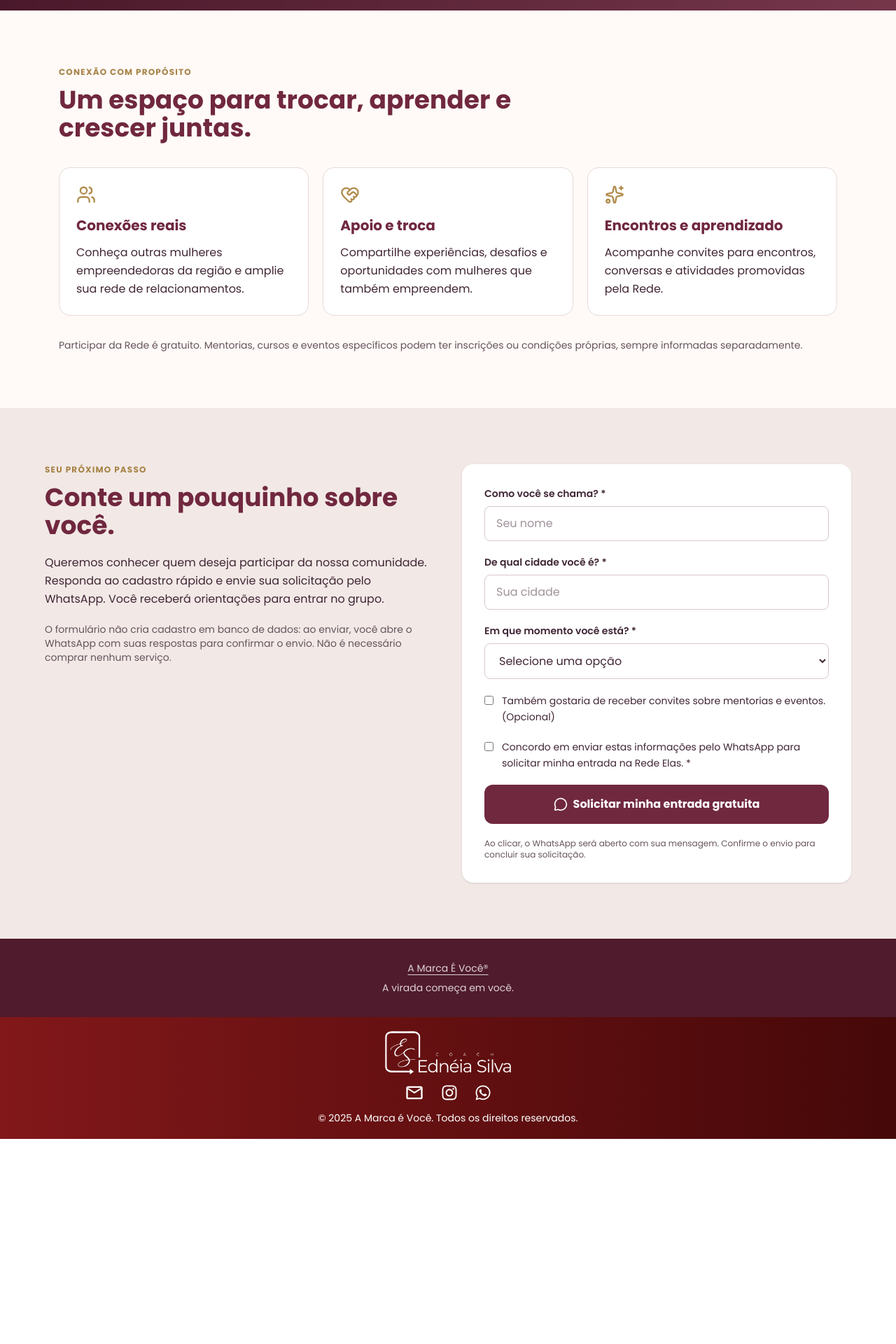
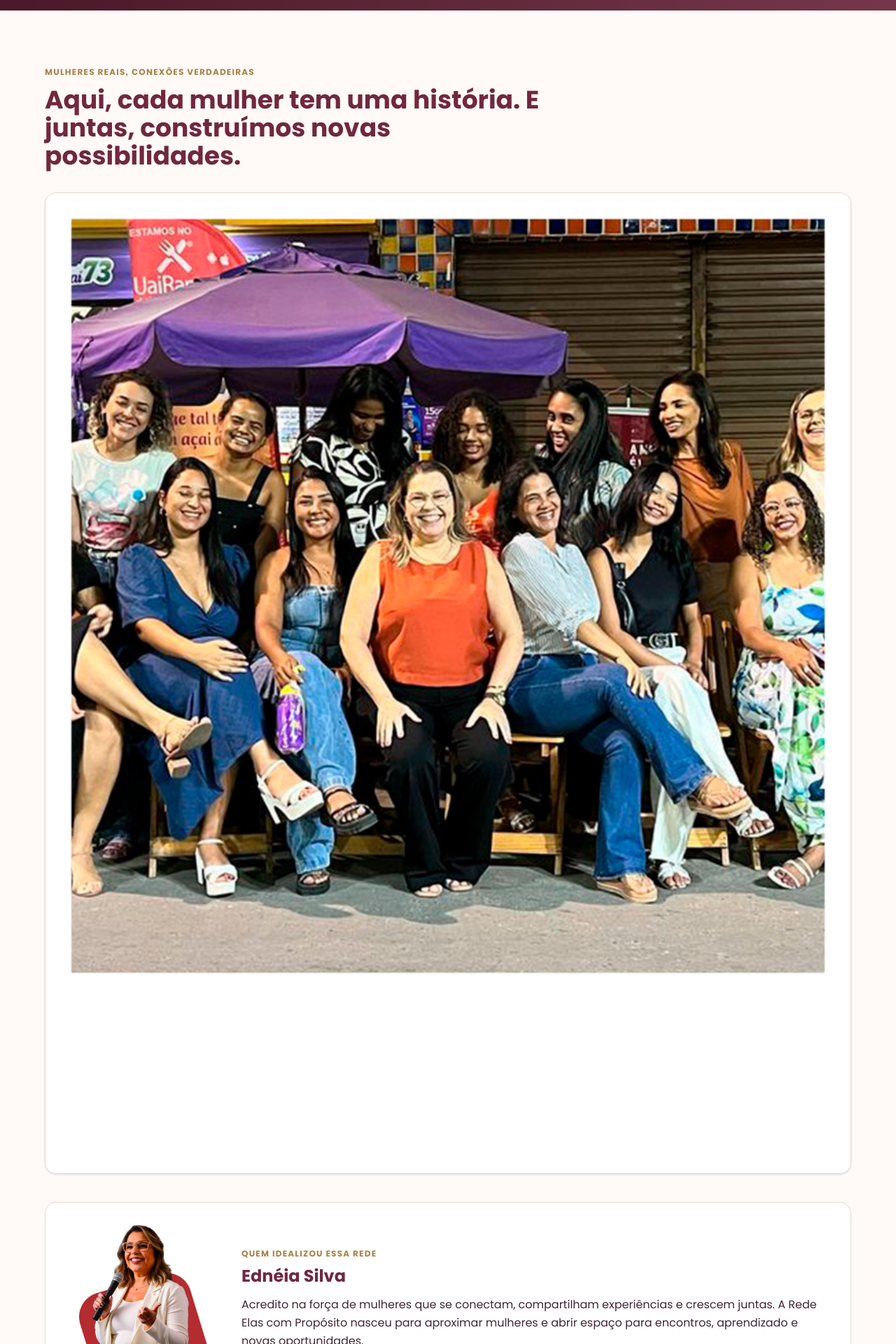
Before and after one commit to iagovls/Landing-Page-Edneia, a Next.js app in the folder landingpage-edneia/: page /rede-elas in a window 1280 px wide. Shown: the part 720-2640 px from the top of the page at 70% size. Before the commit the page ends 2347 px from the top, so only its background shows below. Built offline with nearby package versions, Linux system fonts and the light colour scheme; grey boxes are pictures that could not be loaded.

Commit message:
Inclui foto coletiva e apresentação da idealizadora na Rede Elas

```diff
--- a/landingpage-edneia/app/rede-elas/page.tsx
+++ b/landingpage-edneia/app/rede-elas/page.tsx
@@ -25,6 +25,19 @@ export default function RedeElasPage(){
     <div className="mt-16 max-w-3xl"><p className="text-xs font-bold uppercase tracking-[.2em] text-[#E8C37A]">Rede Elas com Propósito</p><h1 className="mt-5 text-4xl font-bold leading-tight md:text-6xl">Empreender fica mais leve quando você encontra mulheres que caminham com você.</h1><p className="mt-6 max-w-2xl text-lg leading-relaxed text-white/90">Uma rede regional gratuita de mulheres que compartilham experiências, criam conexões e fortalecem seus caminhos no empreendedorismo.</p><a href="#participar" className="mt-8 inline-flex items-center gap-2 rounded-xl bg-[#E8C37A] px-6 py-4 font-bold text-[#4B1930] hover:bg-[#F6DFA8]">Quero fazer parte da Rede Elas <ArrowRight size={19}/></a></div>
    </div>
   </header>
+  <section aria-label="Mulheres da Rede Elas com Propósito" className="bg-[#FFFAF7] px-5 pt-14 md:pt-20">
+   <div className="mx-auto max-w-6xl">
+    <p className="text-xs font-bold uppercase tracking-widest text-[#A78347]">Mulheres reais, conexões verdadeiras</p>
+    <h2 className="mt-3 max-w-3xl text-3xl font-bold text-[#70283F] md:text-4xl">Aqui, cada mulher tem uma história. E juntas, construímos novas possibilidades.</h2>
+    <div className="mt-8 overflow-hidden rounded-2xl border border-[#E8D8D6] bg-white shadow-sm">
+     <Image src="/elas%20com%20proposito1.png" alt="Registro real de mulheres participantes da Rede Elas com Propósito" width={1200} height={720} className="h-auto w-full object-cover" />
+    </div>
+    <div className="mt-10 grid items-center gap-7 rounded-2xl border border-[#E8D8D6] bg-white p-6 md:grid-cols-[220px_1fr] md:p-8">
+     <Image src="/imagem%20quem%20%C3%A9%20Edneia.png" alt="Ednéia Silva, idealizadora da Rede Elas com Propósito" width={220} height={260} className="mx-auto h-auto max-h-64 w-full max-w-[220px] rounded-xl object-contain" />
+     <div><p className="text-xs font-bold uppercase tracking-widest text-[#A78347]">Quem idealizou essa rede</p><h3 className="mt-2 text-2xl font-bold text-[#70283F]">Ednéia Silva</h3><p className="mt-3 leading-relaxed">Acredito na força de mulheres que se conectam, compartilham experiências e crescem juntas. A Rede Elas com Propósito nasceu para aproximar mulheres e abrir espaço para encontros, aprendizado e novas oportunidades.</p><a href="#participar" className="mt-5 inline-block font-bold text-[#70283F] underline underline-offset-4">Quero fazer parte dessa rede</a></div>
+    </div>
+   </div>
+  </section>
   <section className="mx-auto max-w-6xl px-5 py-16 md:py-20"><p className="text-xs font-bold uppercase tracking-widest text-[#A78347]">Conexão com propósito</p><h2 className="mt-3 max-w-3xl text-3xl font-bold text-[#70283F] md:text-4xl">Um espaço para trocar, aprender e crescer juntas.</h2><div className="mt-9 grid gap-5 md:grid-cols-3">{[{i:<Users size={28}/>,t:"Conexões reais",d:"Conheça outras mulheres empreendedoras da região e amplie sua rede de relacionamentos."},{i:<HeartHandshake size={28}/>,t:"Apoio e troca",d:"Compartilhe experiências, desafios e oportunidades com mulheres que também empreendem."},{i:<Sparkles size={28}/>,t:"Encontros e aprendizado",d:"Acompanhe convites para encontros, conversas e atividades promovidas pela Rede."}].map(x=><article key={x.t} className="rounded-2xl border border-[#E8D8D6] bg-white p-6"><div className="text-[#B18B4B]">{x.i}</div><h3 className="mt-4 text-xl font-bold text-[#70283F]">{x.t}</h3><p className="mt-3 leading-relaxed">{x.d}</p></article>)}</div><p className="mt-8 text-sm text-[#66545D]">Participar da Rede é gratuito. Mentorias, cursos e eventos específicos podem ter inscrições ou condições próprias, sempre informadas separadamente.</p></section>
   <section id="participar" className="bg-[#F2E9E6] px-5 py-16 md:py-20"><div className="mx-auto grid max-w-6xl items-start gap-10 md:grid-cols-2"><div><p className="text-xs font-bold uppercase tracking-widest text-[#A78347]">Seu próximo passo</p><h2 className="mt-3 text-3xl font-bold text-[#70283F] md:text-4xl">Conte um pouquinho sobre você.</h2><p className="mt-5 leading-relaxed">Queremos conhecer quem deseja participar da nossa comunidade. Responda ao cadastro rápido e envie sua solicitação pelo WhatsApp. Você receberá orientações para entrar no grupo.</p><p className="mt-5 text-sm text-[#66545D]">O formulário não cria cadastro em banco de dados: ao enviar, você abre o WhatsApp com suas respostas para confirmar o envio. Não é necessário comprar nenhum serviço.</p></div>
    <form onSubmit={enviar} className="space-y-5 rounded-2xl bg-white p-6 shadow-sm md:p-8">
```
